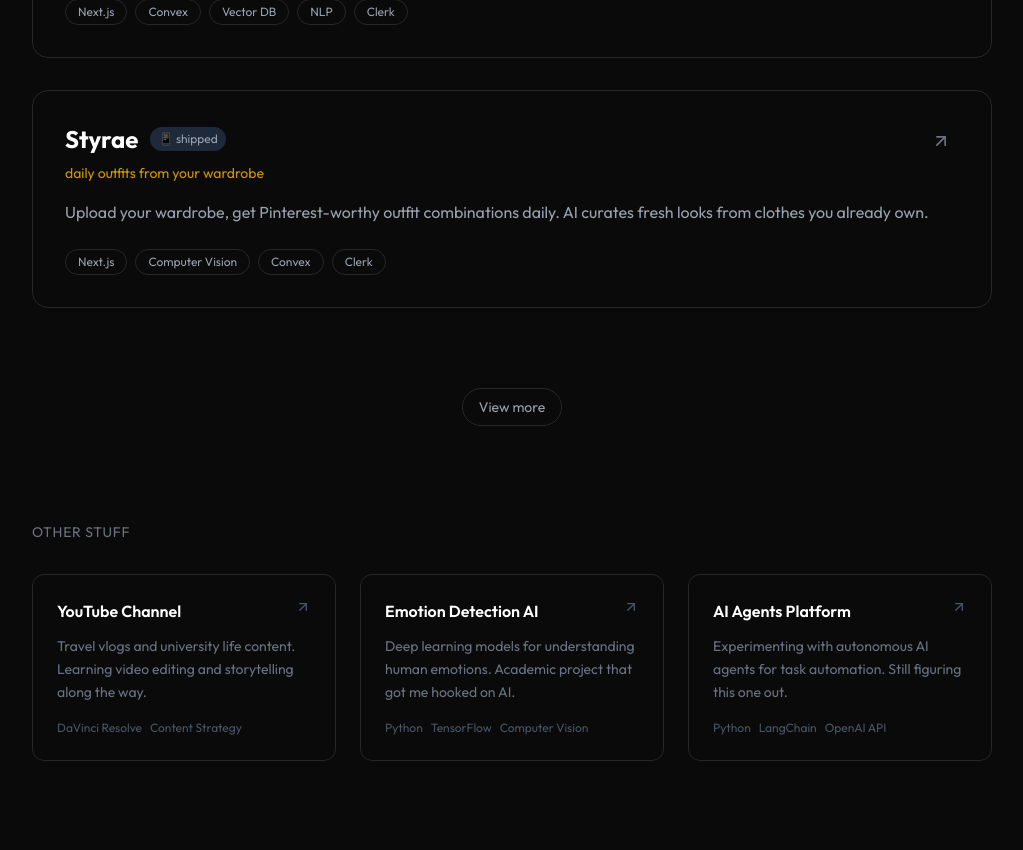
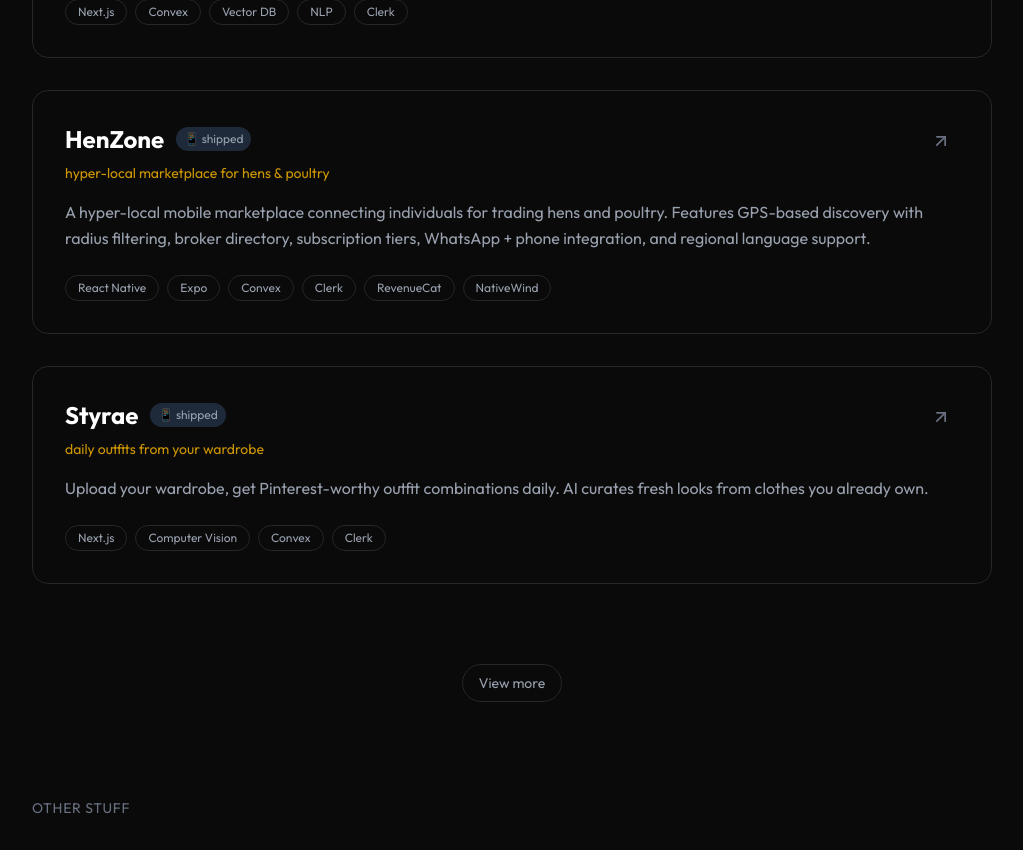
Before and after one commit to virat-mankali/lat-portfolio, a Next.js app: page / in a window 1280 px wide. Shown: the part 4320-5170 px from the top of the page, without its empty margins (128-1151 px from the left). Built offline with nearby package versions, Linux system fonts and the light colour scheme.

Commit message:
feat: add HenZone project to portfolio
- Added HenZone (📱 shipped) to ProjectsSection and /projects page
- Hyper-local poultry marketplace: React Native, Expo, Convex, etc.
- No links yet (client project, Play Store URL to be added post-deploy)

```diff
--- a/app/projects/page.tsx
+++ b/app/projects/page.tsx
@@ -32,6 +32,15 @@ const ProjectsPage = () => {
       tech: ["Next.js", "Convex", "Vector DB", "NLP", "Clerk"],
       status: "📱 shipped",
       link: "https://dayflix.in",
+      github: null,
+    },
+    {
+      title: "HenZone",
+      tagline: "hyper-local marketplace for hens & poultry",
+      description: "A hyper-local mobile marketplace connecting individuals for trading hens and poultry. Features GPS-based discovery with radius filtering, broker directory, subscription tiers, WhatsApp + phone integration, and regional language support.",
+      tech: ["React Native", "Expo", "Convex", "Clerk", "RevenueCat", "NativeWind"],
+      status: "📱 shipped",
+      link: null,
       github: null,
     },
     {
--- a/components/ProjectsSection.tsx
+++ b/components/ProjectsSection.tsx
@@ -32,6 +32,16 @@ const ProjectsSection = () => {
       tech: ["Next.js", "Convex", "Vector DB", "NLP", "Clerk"],
       status: "📱 shipped",
       link: "https://dayflix.in",
+      github: null,
+      featured: true
+    },
+    {
+      title: "HenZone",
+      tagline: "hyper-local marketplace for hens & poultry",
+      description: "A hyper-local mobile marketplace connecting individuals for trading hens and poultry. Features GPS-based discovery with radius filtering, broker directory, subscription tiers, WhatsApp + phone integration, and regional language support.",
+      tech: ["React Native", "Expo", "Convex", "Clerk", "RevenueCat", "NativeWind"],
+      status: "📱 shipped",
+      link: null,
       github: null,
       featured: true
     },
```
